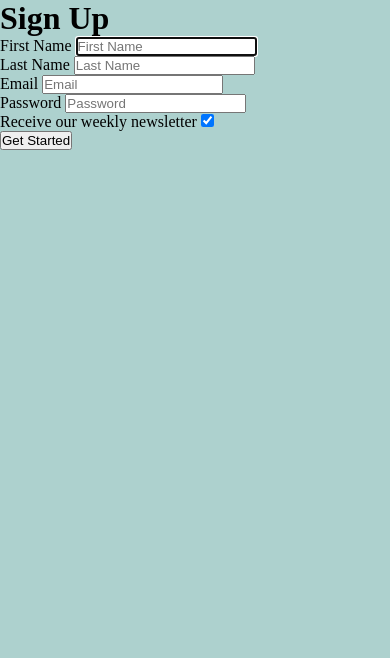
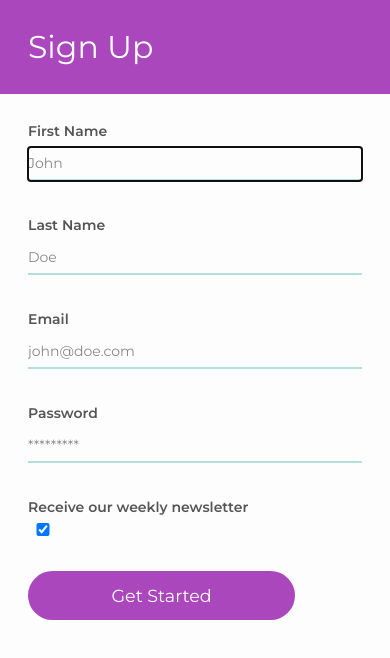
Before and after one commit to erinfm/vanilla-js-form, a website: page index.html in a window 390 px wide. Drawn offline with Linux system fonts and the light colour scheme.

Commit message:
added media query for mobile site

```diff
--- a/index.html
+++ b/index.html
@@ -7,7 +7,7 @@
   <meta http-equiv="X-UA-Compatible" content="ie=edge">
   <link href="https://fonts.googleapis.com/css?family=Montserrat:400,600&display=swap" rel="stylesheet">
   <link rel="stylesheet" type="text/css" href="styles.css" />
-  <script defer src="script.js"></script>
+  <script defer src="index.js"></script>
   <title>Javascript Form</title>
 </head>
 
@@ -17,25 +17,25 @@
     <form id="form-signup method=" post">
       <div class="form-item">
         <label for="input-firstname">First Name</label>
-        <input type="text" id="input-firstname" placeholder="First Name" autofocus />
+        <input type="text" id="input-firstname" placeholder="John" autofocus />
       </div>
       <div class="form-item">
         <label for="input-lastname">Last Name</label>
-        <input type="text" id="input-lastname" placeholder="Last Name" />
+        <input type="text" id="input-lastname" placeholder="Doe" />
       </div>
       <div class="form-item">
         <label for="input-email">Email</label>
-        <input type="email" id="input-email" placeholder="Email" />
+        <input type="email" id="input-email" placeholder="john@doe.com" />
       </div>
       <div class="form-item">
         <label for="input-password">Password</label>
-        <input type="password" id="input-password" placeholder="Password" />
+        <input type="password" id="input-password" placeholder="*********" />
       </div>
       <div class="form-item">
-        <label for="input-newsletter">Receive our weekly newsletter</label>
-        <input type="checkbox" id="input-newsletter" checked />
+        <label for="checkbox-newsletter">Receive our weekly newsletter</label>
+        <input type="checkbox" id="checkbox-newsletter" checked />
       </div>
-      <div class="form-item">
+      <div id="button-container" class="form-item">
         <button id="button-submit">Get Started</button>
       </div>
     </form>
--- a/styles.css
+++ b/styles.css
@@ -8,4 +8,105 @@
 
 body {
   background: #add1ce;
+  display: flex;
+  justify-content:center;
+  align-items: center;
+  height: 100vh;
 }
+
+#form-container{
+  font-family: 'Montserrat', 'Segoe UI', Tahoma, Geneva, Verdana, sans-serif;
+  height: auto;
+  width: 440px;
+  background: #fdfdfd;
+  border-radius: 20px;
+  box-shadow: 0 25px 50px -12px rgba(0, 0, 0, 0.25);
+  color: #555;
+}
+
+h1 {
+  background: #ab47bc;
+  border-radius: 20px 20px 0 0;
+  color: white;
+  font-size: 2.25rem;
+  font-weight: 400;
+  padding: 2rem 2rem;
+  margin-bottom: 1.5rem;
+}
+
+.form-item {
+  /* margin: 1rem 0.5rem; */
+  padding: 0.5rem 2rem;;
+}
+
+label {
+ font-weight: 600;
+}
+
+input {
+  width: 100%;
+  padding: 0.5rem 0;
+  background: #fdfdfd;
+  border: none;
+  border-bottom: 2px solid #b2dfdb;
+  font-size: 1rem;
+  font-family: 'Montserrat', 'Segoe UI', Tahoma, Geneva, Verdana, sans-serif;
+  margin: 0.5rem 0 1.5rem 0;
+}
+
+input::placeholder {
+  color: #888;
+
+}
+
+
+#button-container {
+  text-align: center;
+}
+
+button {
+  width: 80%;
+  padding: 1rem 0;
+  background: #ab47bc;
+  border: none;
+  border-radius: 30px;
+  color: #fff;
+  cursor: pointer;
+  font-size: 1.25rem;
+  font-family: 'Montserrat', 'Segoe UI', Tahoma, Geneva, Verdana, sans-serif;
+  margin-bottom: 2rem;
+}
+
+#checkbox-newsletter {
+width: 30px;
+}
+
+/* Mobile Site */
+
+/* Scale down font sizes */
+* {
+  font-size: 14px;
+}
+
+@media (max-width: 699px) {
+  h1{
+    border-radius: 0;
+  }
+
+  #form-container{
+    height: 100vh;
+    width: 100%;
+    background: #fdfdfd;
+    border-radius: 0;
+  }
+
+  .form-item {
+    display: flex;
+    flex-direction: column;
+    /* align-content: space-between; */
+  }
+  /* button {
+    padding-bottom: 0;
+    margin-bottom: 0;
+  } */
+}
```
